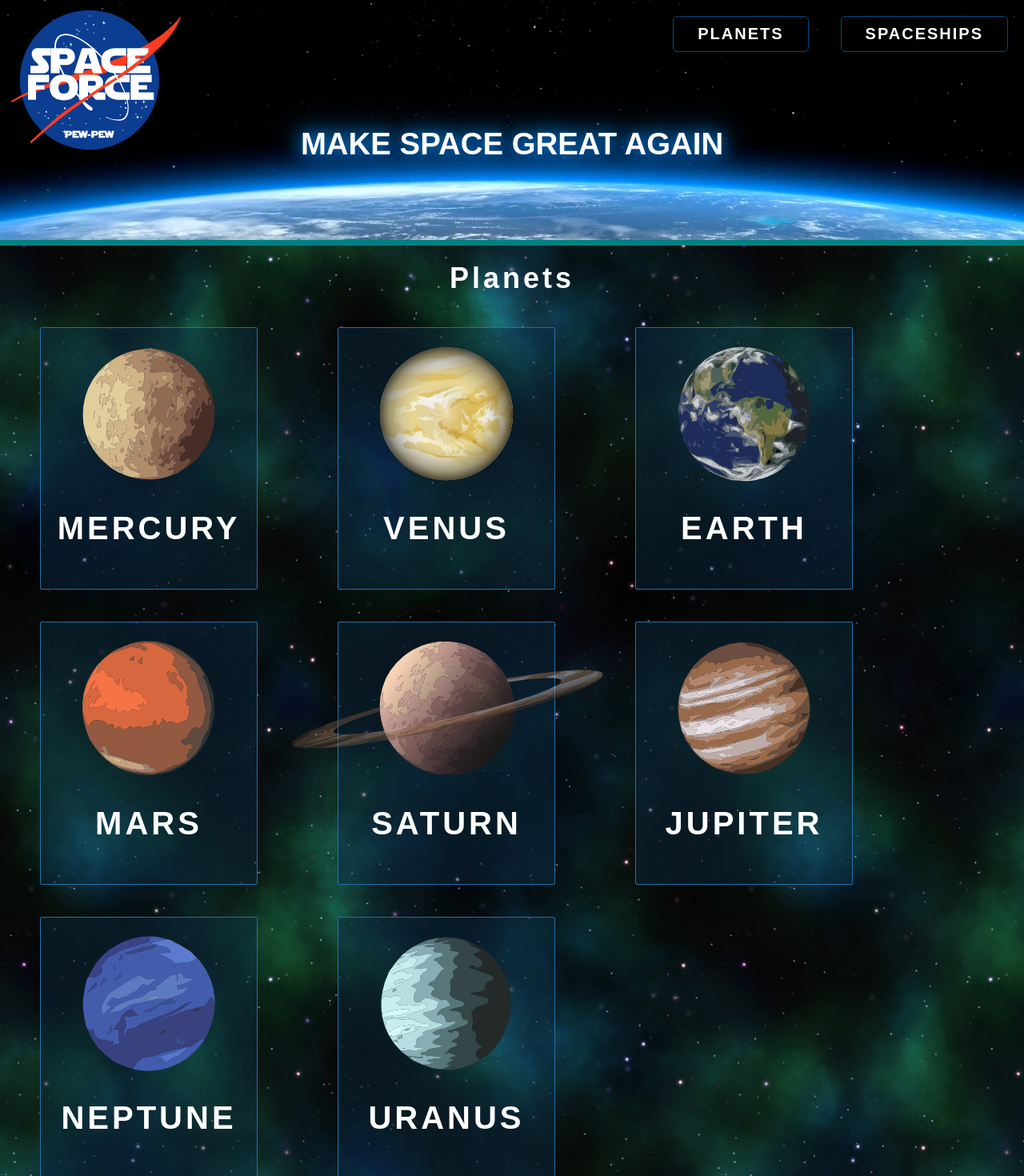
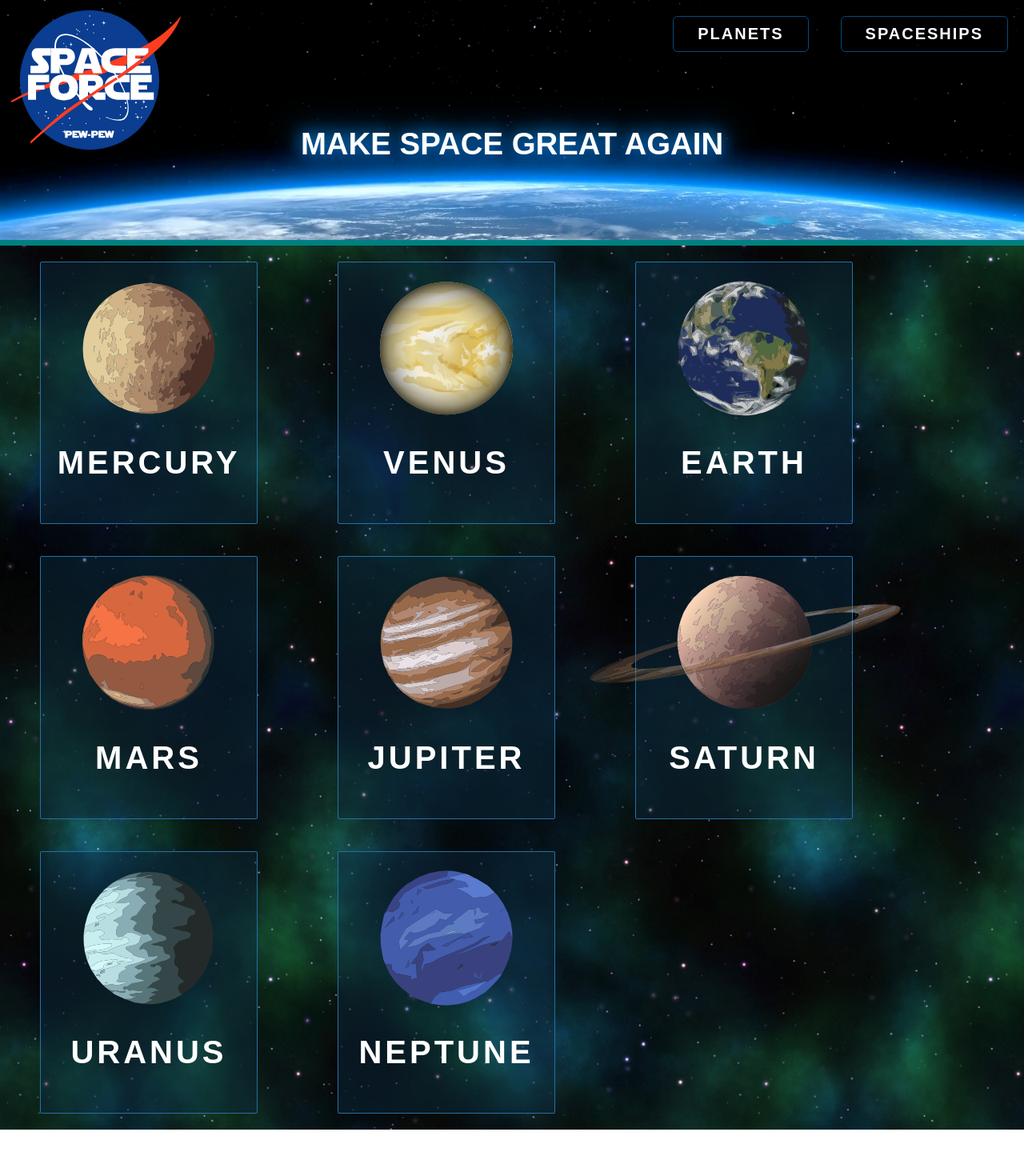
Before and after one commit to Algotec/jan20-web-tech-couse, an Angular app: page / in a window 1280 px wide. Shown: the top 1470 px of the page at 80% size. After the commit the page ends 1412 px from the top, so only its background shows below. Built offline with nearby package versions, Linux system fonts and the light colour scheme.

Commit message:
planets with ngFor - images don't show

```diff
--- a/src/app/planets/planets-view/planets-view.component.html
+++ b/src/app/planets/planets-view/planets-view.component.html
@@ -1,15 +1,3 @@
-
-<h2 class="section-label">Planets</h2>
-
 <div class="planets-container">
-
-  <app-planet [planetName]="'mercury'"></app-planet>
-  <app-planet [planetName]="'venus'"></app-planet>
-  <app-planet [planetName]="'earth'"></app-planet>
-  <app-planet [planetName]="'mars'"></app-planet>
-  <app-planet [planetName]="'saturn'"></app-planet>
-  <app-planet [planetName]="'jupiter'"></app-planet>
-  <app-planet [planetName]="'neptune'"></app-planet>
-  <app-planet [planetName]="'uranus'"></app-planet>
-
+  <app-planet *ngFor="let planet of planets" [planetName]="planet"></app-planet>
 </div>
--- a/src/app/planets/planets-view/planets-view.component.ts
+++ b/src/app/planets/planets-view/planets-view.component.ts
@@ -6,7 +6,7 @@ import { Component, OnInit } from '@angular/core';
   styleUrls: ['./planets-view.component.scss']
 })
 export class PlanetsViewComponent implements OnInit {
-
+  planets = ['Mercury', 'Venus', 'Earth', 'Mars', 'Jupiter', 'Saturn', 'Uranus', 'Neptune'];
   constructor() { }
 
   ngOnInit() {
```
